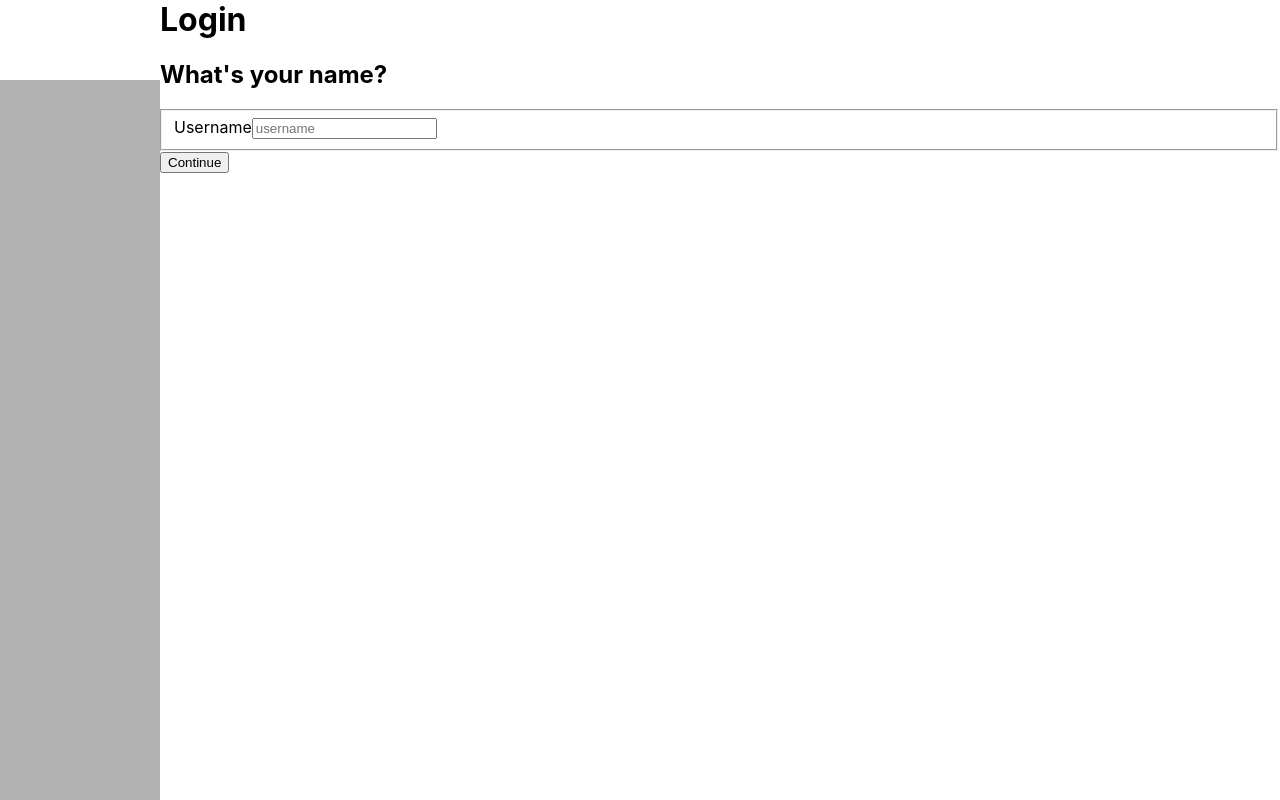
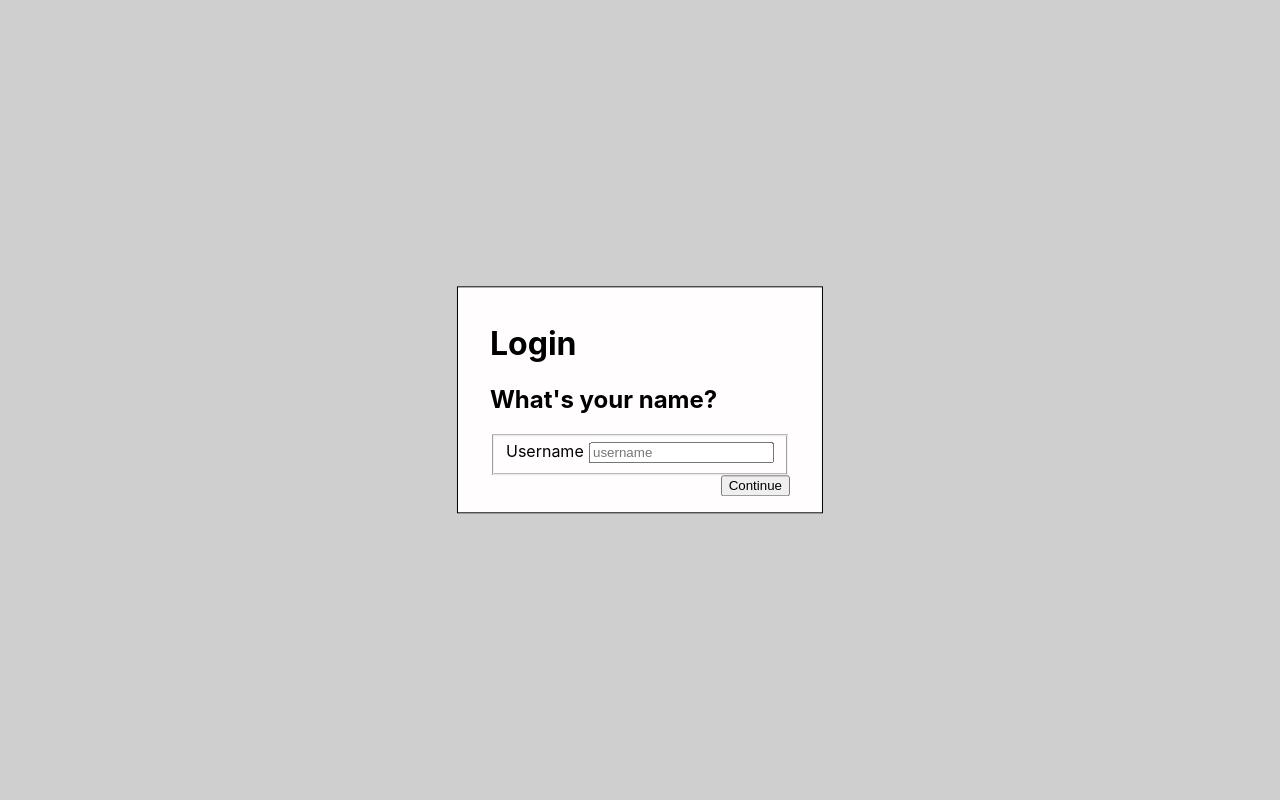
Before and after one commit to Ekkara/Lost-in-translation, a React (Create React App) app in the folder lost-in-translation/: page / in a window 1280 px wide. Built offline with nearby package versions, Linux system fonts and the light colour scheme.

Commit message:
ADDED: Login screen css
ADDED: Login screen css

```diff
--- a/lost-in-translation/src/Components/Navbar/Navbar.jsx
+++ b/lost-in-translation/src/Components/Navbar/Navbar.jsx
@@ -1,6 +1,6 @@
 import { Navigate, NavLink } from "react-router-dom"
 import { useUser } from "../../context/UserContext"
-import "../../css/nav.css"
+//import "../../css/nav.css"
 
 const Navbar = () =>{
   const { user } = useUser()
--- a/lost-in-translation/src/Views/Login.jsx
+++ b/lost-in-translation/src/Views/Login.jsx
@@ -1,12 +1,16 @@
-import LoginForm from "../components/Login/LoginForm"
+import LoginForm from "../components/Login/LoginForm";
+import "../css/login.css";
 
-const Login = () =>{
-  return(
+const Login = () => {
+  return (
     <>
-      <h1>Login</h1>
-      <LoginForm />
+    <div id ="background"></div>
+      <div id="loginHolder">
+        <h1>Login</h1>
+        <LoginForm />
+      </div>
     </>
-  )
-}
+  );
+};
 
-export default Login
+export default Login;
--- /dev/null
+++ b/lost-in-translation/src/css/login.css
@@ -0,0 +1,24 @@
+#background{
+    position: fixed;
+    height: 100vh;
+    width: 100vw;
+    background-color: rgb(207, 207, 207);
+}
+#loginHolder{
+    background-color: rgb(255, 253, 253);
+
+    position: fixed;
+    top: 50%;
+    left: 50%;
+    transform: translate(-50%, -50%);
+    padding: 1em 2em 1em 2em;
+
+    border: 0.1em solid black
+}
+
+#loginHolder button{
+    float: right;
+}
+#loginHolder input{
+    margin-left: 0.4em;
+}
```
